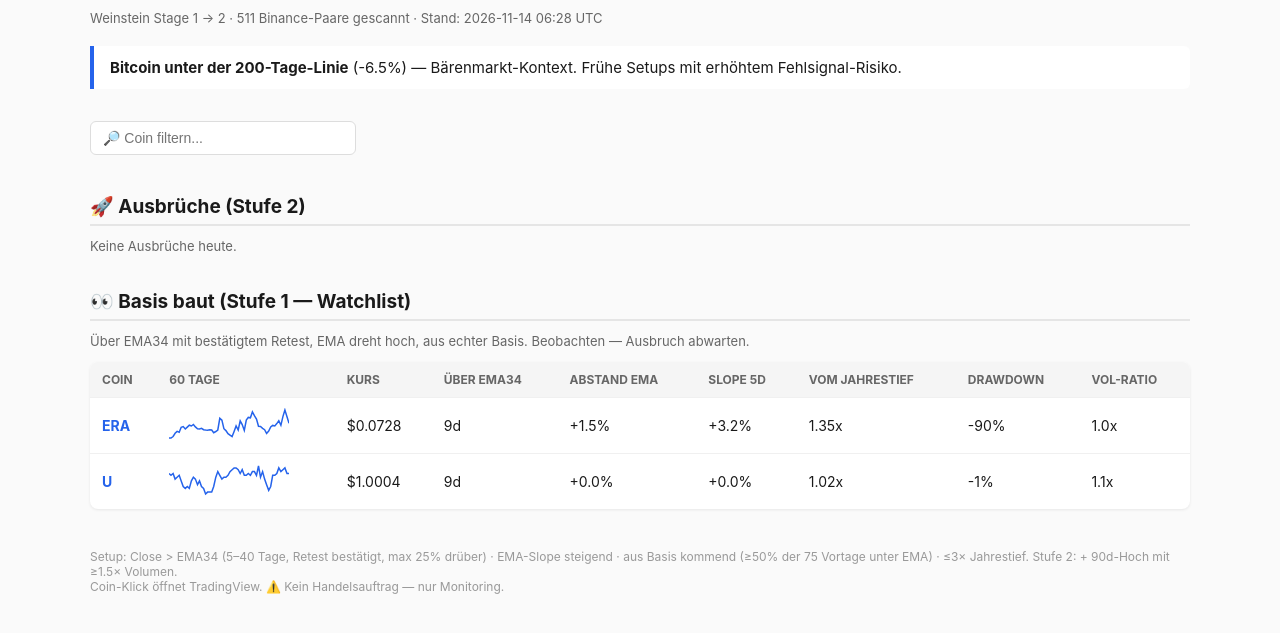
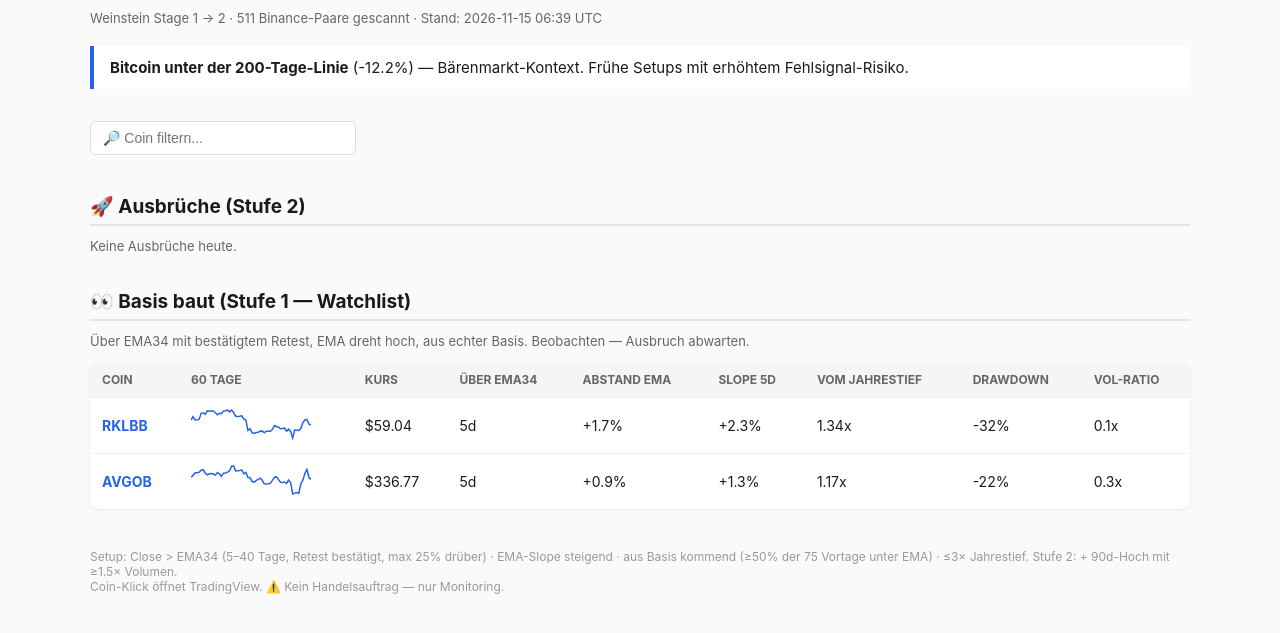
Before and after one commit to trade121121/screen, a plain HTML site: page docs/index.html in a window 1280 px wide. Shown: the part 75-708 px from the top of the page. Drawn offline with Linux system fonts and the light colour scheme.

Commit message:
Screener-Update 2026-11-15

```diff
--- a/docs/index.html
+++ b/docs/index.html
@@ -56,8 +56,8 @@ document.addEventListener('DOMContentLoaded', () => {
 </head>
 <body>
 <h1>Crypto Bottom Screener</h1>
-<p class="meta">Weinstein Stage 1 → 2 · 511 Binance-Paare gescannt · Stand: 2026-11-14 06:28 UTC</p>
-<div class="context"><b>Bitcoin unter der 200-Tage-Linie</b> (-6.5%) — Bärenmarkt-Kontext. Frühe Setups mit erhöhtem Fehlsignal-Risiko.</div>
+<p class="meta">Weinstein Stage 1 → 2 · 511 Binance-Paare gescannt · Stand: 2026-11-15 06:39 UTC</p>
+<div class="context"><b>Bitcoin unter der 200-Tage-Linie</b> (-12.2%) — Bärenmarkt-Kontext. Frühe Setups mit erhöhtem Fehlsignal-Risiko.</div>
 <input id="search" placeholder="🔎 Coin filtern..." onkeyup="filterTables()">
 <h2>🚀 Ausbrüche (Stufe 2)</h2><p class='sub'>Keine Ausbrüche heute.</p>
 
@@ -66,25 +66,25 @@ document.addEventListener('DOMContentLoaded', () => {
 <table>
 <tr><th>Coin</th><th>60 Tage</th><th>Kurs</th><th>über EMA34</th><th>Abstand EMA</th><th>Slope 5d</th><th>vom Jahrestief</th><th>Drawdown</th><th>Vol-Ratio</th></tr>
 <tr>
-<td><a href="https://www.tradingview.com/chart/?symbol=BINANCE:ERAUSDT" target="_blank"><b>ERA</b></a></td>
-<td><svg width="120" height="32" viewBox="0 0 120 32"><polyline points="0.0,29.9 2.0,30.0 4.1,28.5 6.1,25.3 8.1,23.4 10.2,24.3 12.2,19.3 14.2,18.6 16.3,21.0 18.3,19.1 20.3,17.2 22.4,18.0 24.4,16.5 26.4,18.9 28.5,20.8 30.5,20.9 32.5,20.3 34.6,21.7 36.6,22.0 38.6,22.2 40.7,21.7 42.7,22.0 44.7,24.7 46.8,23.5 48.8,22.0 50.8,10.3 52.9,12.2 54.9,20.7 56.9,22.6 59.0,25.7 61.0,27.1 63.1,28.6 65.1,23.4 67.1,17.9 69.2,22.0 71.2,12.9 73.2,16.6 75.3,22.5 77.3,12.1 79.3,9.4 81.4,9.8 83.4,3.9 85.4,7.7 87.5,11.0 89.5,18.3 91.5,18.5 93.6,20.4 95.6,21.7 97.6,25.4 99.7,23.1 101.7,19.0 103.7,17.4 105.8,17.9 107.8,15.6 109.8,12.7 111.9,17.3 113.9,8.6 115.9,2.0 118.0,8.8 120.0,15.2" fill="none" stroke="#2563eb" stroke-width="1.5"/></svg></td>
-<td>$0.0728</td>
-<td>9d</td>
-<td>+1.5%</td>
-<td>+3.2%</td>
-<td>1.35x</td>
-<td>-90%</td>
-<td>1.0x</td>
+<td><a href="https://www.tradingview.com/chart/?symbol=BINANCE:RKLBBUSDT" target="_blank"><b>RKLBB</b></a></td>
+<td><svg width="120" height="32" viewBox="0 0 120 32"><polyline points="0.0,12.1 2.0,8.6 4.1,11.9 6.1,11.7 8.1,11.4 10.2,5.1 12.2,5.0 14.2,6.2 16.3,2.8 18.3,3.2 20.3,2.9 22.4,2.9 24.4,4.8 26.4,6.7 28.5,5.2 30.5,5.7 32.5,2.9 34.6,2.8 36.6,2.1 38.6,3.9 40.7,2.0 42.7,4.8 44.7,8.2 46.8,8.5 48.8,8.3 50.8,7.8 52.9,11.2 54.9,12.1 56.9,22.4 59.0,20.7 61.0,24.6 63.1,25.5 65.1,24.5 67.1,24.2 69.2,23.2 71.2,22.9 73.2,24.8 75.3,23.2 77.3,23.2 79.3,23.2 81.4,21.5 83.4,17.5 85.4,18.5 87.5,19.2 89.5,20.8 91.5,20.6 93.6,20.2 95.6,23.2 97.6,21.2 99.7,23.5 101.7,30.0 103.7,22.0 105.8,22.2 107.8,22.4 109.8,20.6 111.9,14.5 113.9,12.0 115.9,11.4 118.0,16.2 120.0,17.1" fill="none" stroke="#2563eb" stroke-width="1.5"/></svg></td>
+<td>$59.04</td>
+<td>5d</td>
+<td>+1.7%</td>
+<td>+2.3%</td>
+<td>1.34x</td>
+<td>-32%</td>
+<td>0.1x</td>
 </tr><tr>
-<td><a href="https://www.tradingview.com/chart/?symbol=BINANCE:UUSDT" target="_blank"><b>U</b></a></td>
-<td><svg width="120" height="32" viewBox="0 0 120 32"><polyline points="0.0,9.5 2.0,11.3 4.1,9.5 6.1,15.1 8.1,13.2 10.2,11.3 12.2,16.9 14.2,22.5 16.3,24.4 18.3,22.5 20.3,24.4 22.4,16.9 24.4,13.2 26.4,15.1 28.5,20.7 30.5,16.9 32.5,22.5 34.6,24.4 36.6,30.0 38.6,28.1 40.7,28.1 42.7,28.1 44.7,22.5 46.8,13.2 48.8,7.6 50.8,11.3 52.9,15.1 54.9,13.2 56.9,13.2 59.0,11.3 61.0,7.6 63.1,5.7 65.1,3.9 67.1,3.9 69.2,5.7 71.2,9.5 73.2,5.7 75.3,11.3 77.3,11.3 79.3,9.5 81.4,11.3 83.4,7.6 85.4,7.6 87.5,11.3 89.5,2.0 91.5,13.2 93.6,7.6 95.6,15.1 97.6,20.7 99.7,26.3 101.7,22.5 103.7,11.3 105.8,11.3 107.8,9.5 109.8,3.9 111.9,7.6 113.9,5.7 115.9,3.9 118.0,9.5 120.0,9.5" fill="none" stroke="#2563eb" stroke-width="1.5"/></svg></td>
-<td>$1.0004</td>
-<td>9d</td>
-<td>+0.0%</td>
-<td>+0.0%</td>
-<td>1.02x</td>
-<td>-1%</td>
-<td>1.1x</td>
+<td><a href="https://www.tradingview.com/chart/?symbol=BINANCE:AVGOBUSDT" target="_blank"><b>AVGOB</b></a></td>
+<td><svg width="120" height="32" viewBox="0 0 120 32"><polyline points="0.0,13.3 2.0,11.4 4.1,8.7 6.1,8.7 8.1,8.2 10.2,6.2 12.2,5.7 14.2,9.2 16.3,10.8 18.3,9.8 20.3,9.6 22.4,10.0 24.4,11.1 26.4,8.5 28.5,9.9 30.5,12.3 32.5,9.2 34.6,8.9 36.6,8.2 38.6,6.7 40.7,2.0 42.7,2.2 44.7,6.9 46.8,6.7 48.8,6.5 50.8,6.1 52.9,9.8 54.9,8.5 56.9,13.5 59.0,13.5 61.0,17.3 63.1,18.2 65.1,16.6 67.1,15.4 69.2,14.1 71.2,16.3 73.2,19.8 75.3,19.9 77.3,19.8 79.3,19.4 81.4,16.3 83.4,13.2 85.4,12.9 87.5,15.6 89.5,18.3 91.5,18.5 93.6,18.0 95.6,19.5 97.6,16.1 99.7,18.9 101.7,30.0 103.7,29.1 105.8,28.6 107.8,29.5 109.8,19.9 111.9,15.9 113.9,9.5 115.9,5.5 118.0,13.7 120.0,15.3" fill="none" stroke="#2563eb" stroke-width="1.5"/></svg></td>
+<td>$336.77</td>
+<td>5d</td>
+<td>+0.9%</td>
+<td>+1.3%</td>
+<td>1.17x</td>
+<td>-22%</td>
+<td>0.3x</td>
 </tr>
 </table>
 <p class="footer">Setup: Close &gt; EMA34 (5–40 Tage, Retest bestätigt, max 25% drüber) ·
--- a/state.json
+++ b/state.json
@@ -1 +1 @@
-{"stage1": ["ERAUSDT", "UUSDT"], "stage2": [], "updated": "2026-11-14T06:28:18.620350+00:00"}
+{"stage1": ["RKLBBUSDT", "AVGOBUSDT"], "stage2": [], "updated": "2026-11-15T06:39:02.679627+00:00"}
```
